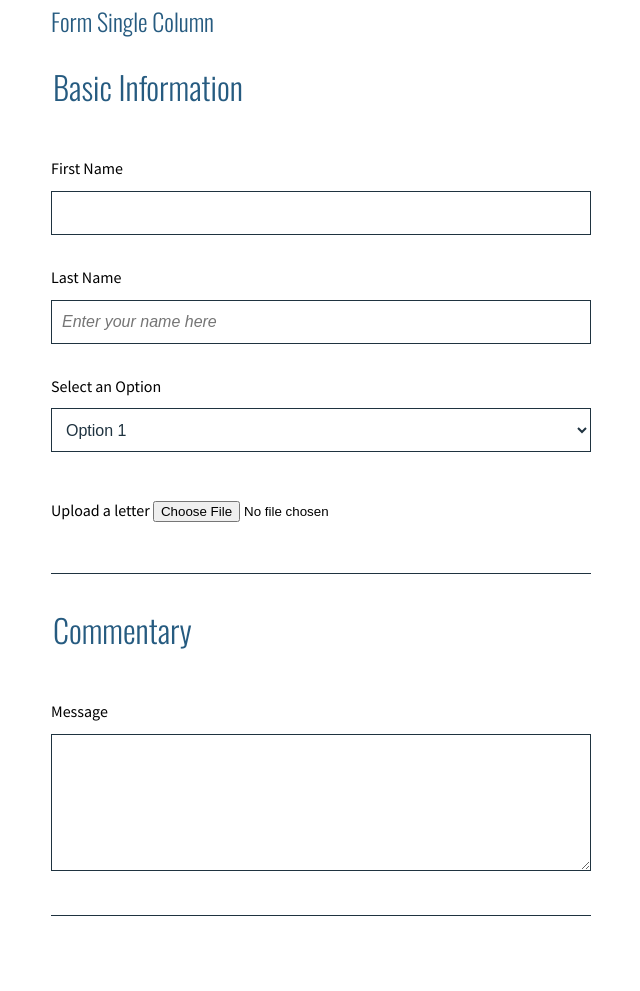
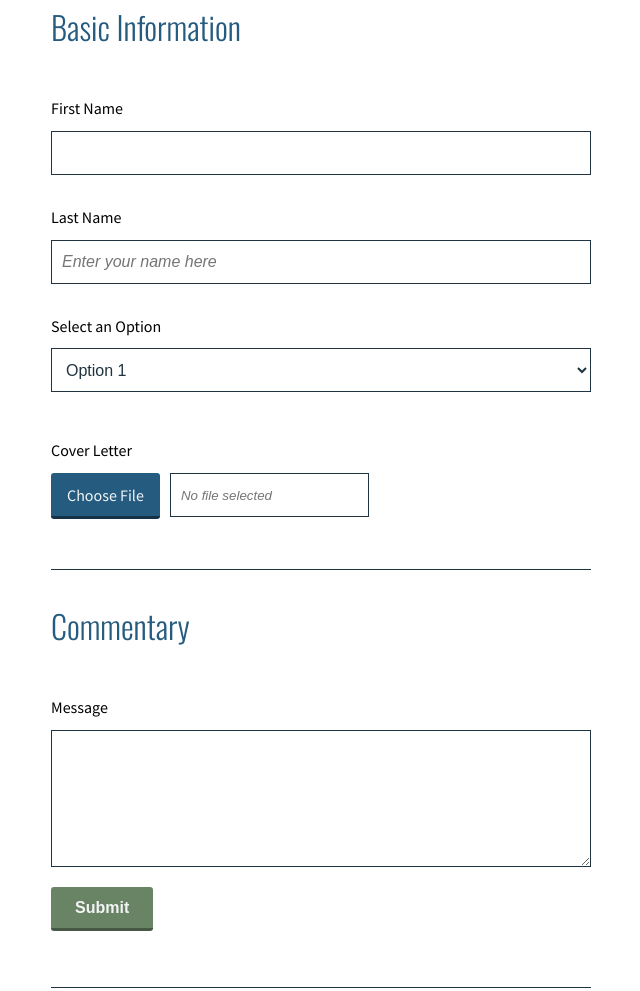
Before and after one commit to ArcaneMainFrame/framework2, a website: page index.html in a window 1280 px wide. Shown: the part 790-1781 px from the top of the page, without its empty margins (29-669 px from the left). Drawn offline with nearby package versions, Linux system fonts and the light colour scheme.

Commit message:
Adjusting inputs and form

```diff
--- a/index.html
+++ b/index.html
@@ -61,8 +61,6 @@
             <div class="contain">
                 <section>
                     <h2>Forms</h2>
-
-                    <h3>Form Single Column</h3>
                     <form>
                         <fieldset>
                             <legend>Basic Information</legend>
@@ -80,8 +78,15 @@
                                 <option>Option 3</option>
                             </select>
 
-                            <label>Upload a letter</label>
-                             <input name="coverletter" class="upload" type="file">
+                             <div class="upload-container">
+                                <label>Cover Letter</label>
+                                 <div class="file-upload">
+                                    <span>Choose File</span>
+                                 <input name="coverletter" class="upload" type="file">
+                            </div>
+                            <input class="name-holder" placeholder="No file selected" disabled="disabled" />
+
+                        </div>
                         </fieldset>
 
                         <fieldset>
@@ -90,6 +95,8 @@
                             <label>Message</label>
                              <textarea>
                             </textarea>
+
+                            <button type="submit" class="btn btn-moss">Submit</button>
                         </fieldset>
                     </form>
                 </section>
--- a/styles/_custom.scss
+++ b/styles/_custom.scss
@@ -9,6 +9,7 @@ h3 {
 
 .colored-block {
 	background: $steel-blue;
+	padding: 0 20px;
 	margin:2em 0;
 
 	h3 {
@@ -17,16 +18,23 @@ h3 {
 }
 
 .contain {
-	display: flex;
-	flex-wrap: wrap;
 	max-width:1200px;
 	padding:0 20px;
 	position: relative;
 	margin: 0 auto;
+
+	@media (min-width: 768px) {
+		display: flex;
+		flex-wrap: wrap;
+	}
+
 }
 
 section {
 	margin: 0 0 2em;
-	width: 50%;
-	padding:0 20px;
+
+	@media (min-width: 768px) {
+		padding:0 20px;
+		width: 50%;
+	}
 }
--- a/styles/_forms.scss
+++ b/styles/_forms.scss
@@ -13,6 +13,7 @@ legend {
 	font-weight: 300;
 	color: $steel-blue;
 	margin:.5em 0;
+	padding: 0;
 }
 
 label {
@@ -26,6 +27,7 @@ label {
 
 ::-moz-placeholder {
    font-style: italic;
+   color: lighten($charcoal, 10%);
 }
 
 :-ms-input-placeholder {
@@ -71,3 +73,50 @@ textarea {
 	padding-left: 1.5em;
 	padding-right: 1.5em;
 }
+
+.file-upload {
+	@extend .btn;
+	@include button-variant($platinum, $steel-blue);
+	display: inline-block;
+    position: relative;
+    overflow: hidden;
+    margin: 0 10px 10px 0;
+    vertical-align:middle;
+}
+
+.upload-container {
+	display: flex;
+	flex-wrap: wrap;
+
+	label {
+		width:100%;
+	}
+}
+
+.file-upload input.upload {
+    position: absolute;
+    bottom:0;
+    top: 0;
+    right: 0;
+    margin: 0;
+    padding: 0;
+    font-size: 20px;
+    cursor: pointer;
+    opacity: 0;
+    filter: alpha(opacity=0);
+}
+
+.name-holder {
+	border: 1px solid $charcoal;
+	background: transparent;
+	display: inline;
+	height: 44px;
+	padding:0 10px;
+}
+
+button[type="submit"].btn {
+	font-weight: 600;
+	margin-top: 1em;
+	padding-left: 1.5em;
+	padding-right: 1.5em;
+}
```
Also changed, not shown: styles/site.min.css, 2 other files.
